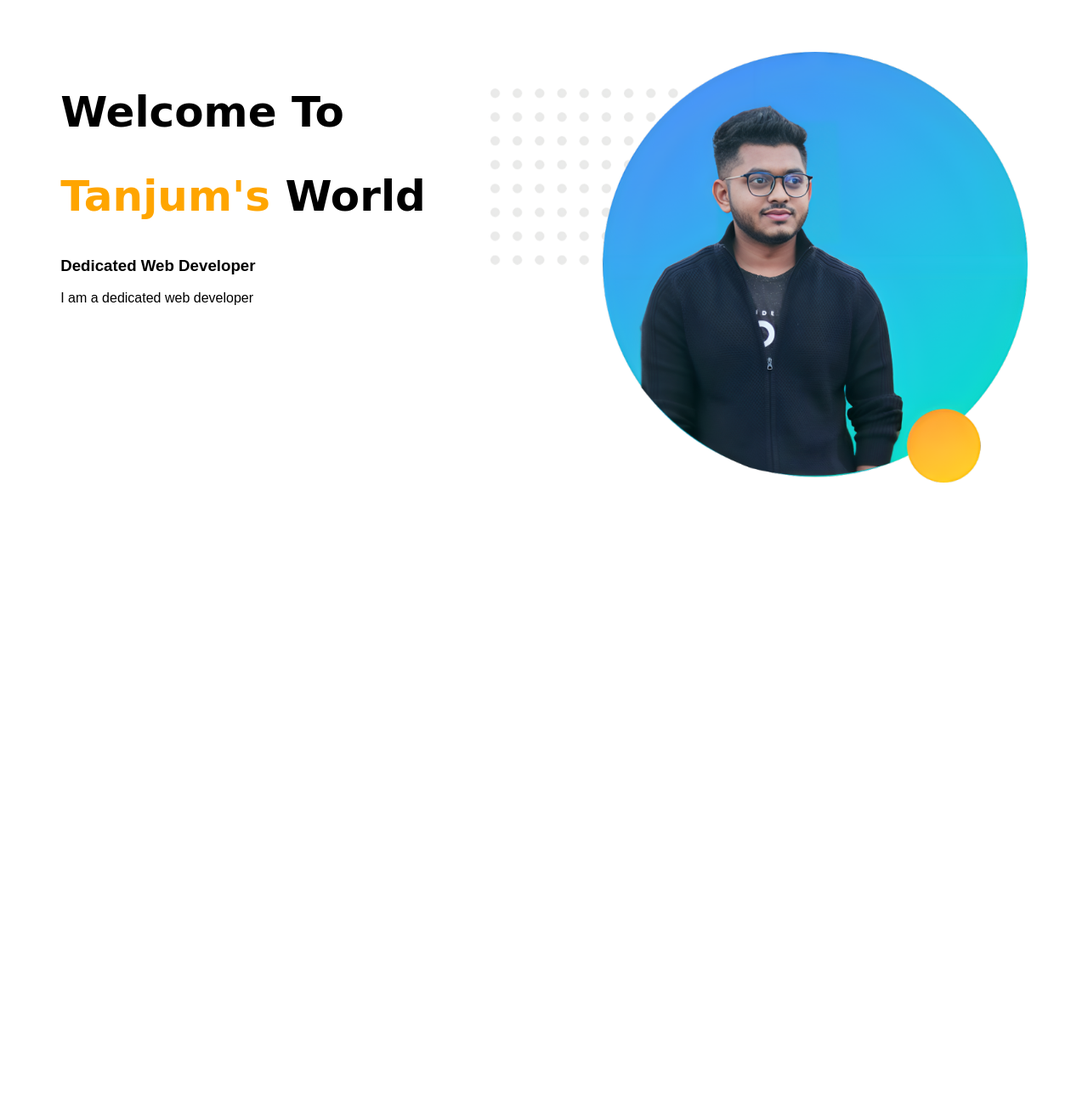
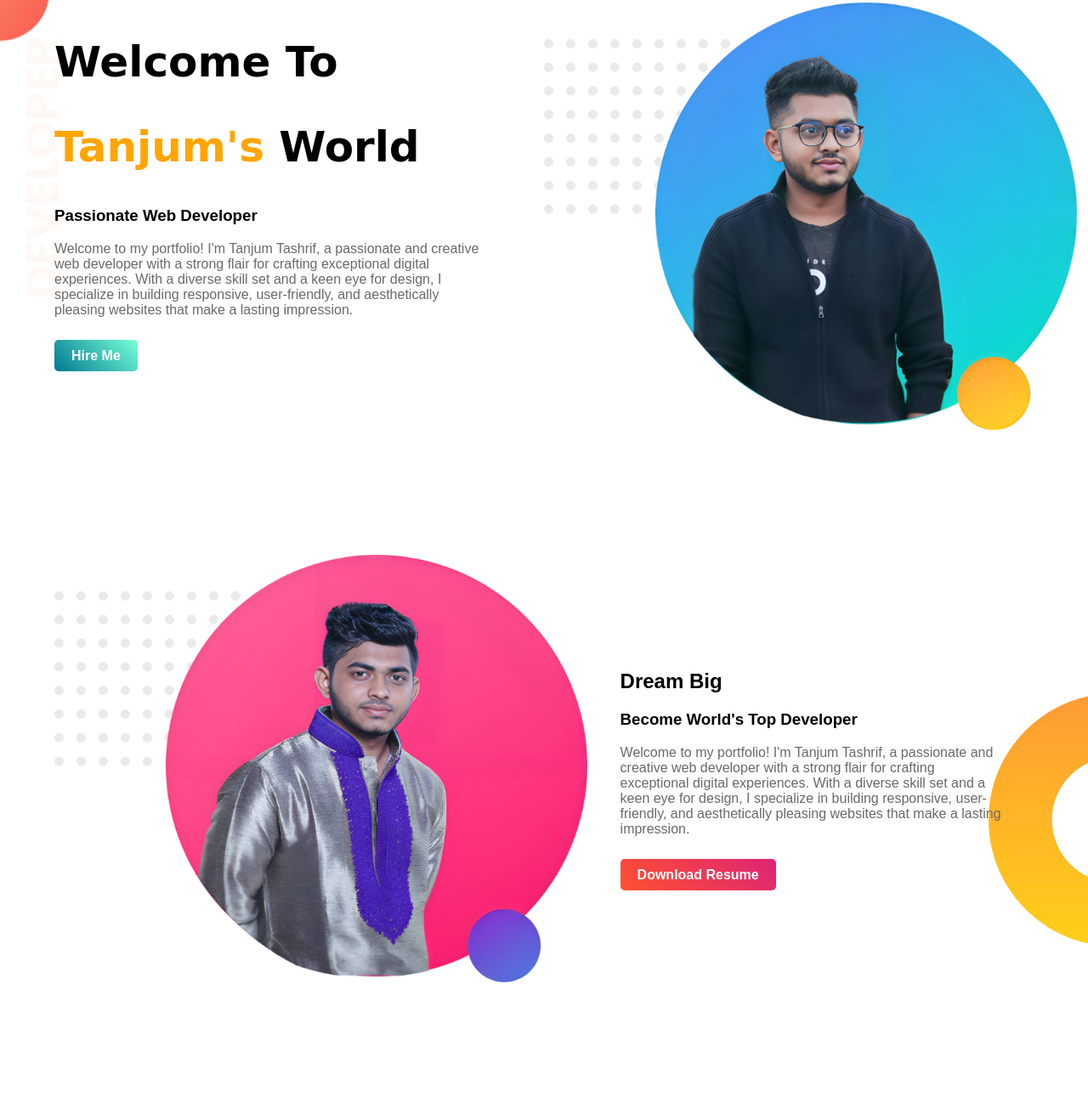
Before and after one commit to tanjum-tashrif/Portfolio, a plain HTML site: page Tanjum.html in a window 1280 px wide. Shown: the part 10-1300 px from the top of the page at 85% size. Before the commit the page ends 800 px from the top, so only its background shows below. Drawn offline with Linux system fonts and the light colour scheme.

Commit message:
second banner

```diff
--- a/Tanjum.html
+++ b/Tanjum.html
@@ -7,18 +7,32 @@
     <link rel="stylesheet" href="style.css">
 </head>
 <body>
-    <section>
+
+    <section class="top-banner">
         <div class="half-width">
             <h1>Welcome To </h1>
             <h1><span class="name-highlight">Tanjum's</span> World</h1>
-            <h3>Dedicated Web Developer</h3>
-            <p>I am a dedicated web developer</p>
-
+            <h3>Passionate Web Developer</h3>
+            <p>Welcome to my portfolio! I'm Tanjum Tashrif, a passionate and creative web developer with a strong flair for crafting exceptional digital experiences. With a diverse skill set and a keen eye for design, I specialize in building responsive, user-friendly, and aesthetically pleasing websites that make a lasting impression.</p>
+            <a class="hire-btn" target="_blank" href="https://www.linkedin.com/in/tanjum-tashrif">Hire Me</a>
         </div>
         <div class="half-width-pp">
             <img src="images/Tan pp1.png" alt="Profile 1">
         </div>
     </section>
 
+    <section class="second-banner">
+
+        <div class="half-pp">
+            <img src="images/Tan pp2.png" alt="Profile 2">
+        </div>
+        <div class="half">
+            <h1>Dream Big </h1>
+            <h3>Become World's Top Developer</h3>
+            <p>Welcome to my portfolio! I'm Tanjum Tashrif, a passionate and creative web developer with a strong flair for crafting exceptional digital experiences. With a diverse skill set and a keen eye for design, I specialize in building responsive, user-friendly, and aesthetically pleasing websites that make a lasting impression.</p>
+            <a class="resume-btn" target="_blank" href="https://drive.google.com/file/d/1hPYJZZ5psOG90-4rp25X3J85BbKLgw8f/view?usp=share_link">Download Resume</a>
+        </div>
+    </section>
+
 </body>
 </html>
--- a/style.css
+++ b/style.css
@@ -1,9 +1,17 @@
 body{
+    margin: 0;
     font-family: 'Poppins',sans-serif;
 }
-h1{
+p{
+    color: dimgray;
+}
+.half-width h1{
     font-size: 50px ;
     font-family: 'Playpen Sans', cursive;
+}
+section{
+    height: 500px;
+    padding-bottom: 150px;
 }
 .name-highlight{
     color: orange;
@@ -11,16 +19,67 @@ h1{
 .half-width{
     width: 40%;
     float: left;
-    margin-top: 5%;
+    margin-left:5%;
+    margin-top: 1%;
+}
+.half-width p{
+    padding-right: 5px;
+    padding-bottom: 20px;
+    }
+.half-width-pp{
+    width: 49%;
+    float: left;
+    margin-top: 1%;
     margin-left:5% ;
-}
-.half-width-pp{
-    width: 50%;
-    float: left;
-    margin-top: 5%;
-    margin-right:5% ;
-
+    padding-right: 1%;
 }
 .half-width-pp img{
 width: 100%;
 }
+.top-banner{
+    background-image: url(images/top-banner.png);
+    background-repeat: no-repeat;
+
+}
+.hire-btn{
+    background-image: linear-gradient(45deg,#007991,#78ffd6);
+    color: white;
+    text-decoration: none;
+    padding: 10px 20px;
+    font-weight: bold;
+    border-radius: 5px;
+}
+.half{
+    width: 40%;
+    float: left;
+    margin-left:3%;
+    margin-right:2%;
+    margin-top: 10%;
+}
+.half p{
+    padding-right: 60px;
+    padding-bottom: 20px;
+    }
+.half-pp{
+    width: 49%;
+    float: left;
+    margin-top: 1%;
+    margin-left:5% ;
+}
+.half-pp img{
+width: 100%;
+}
+.second-banner{
+    background-image: url(images/2nd-banner.png);
+    background-repeat: no-repeat;
+    background-position: right;
+
+}
+.resume-btn{
+    background-image: linear-gradient(45deg,#FF512F,#DD2476);
+    color: white;
+    text-decoration: none;
+    padding: 10px 20px;
+    font-weight: bold;
+    border-radius: 5px;
+}
```
Also changed, not shown: images/2nd-banner.png (added), images/Tan pp2.png (added), images/top-banner.png (added).
